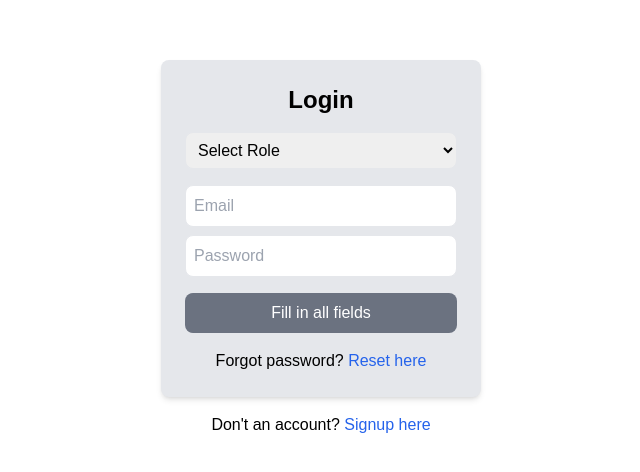
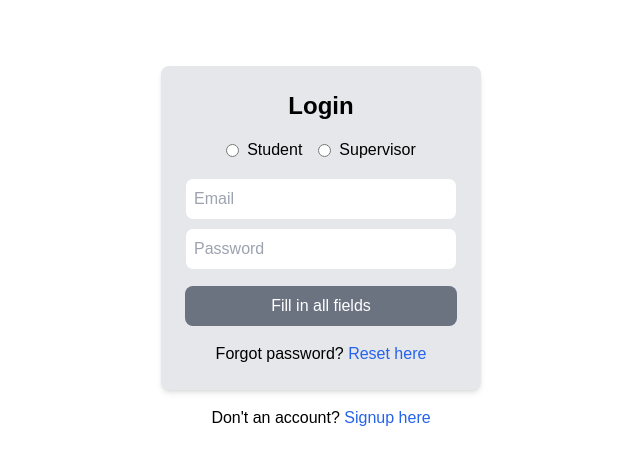
Before and after one commit to Sphe2001/clocking_system, a Next.js app: page / in a window 1280 px wide. Shown: the part 152-624 px from the top of the page, without its empty margins (319-959 px from the left). Built offline with nearby package versions, Linux system fonts and the light colour scheme.

Commit message:
Update page.tsx

```diff
--- a/src/app/page.tsx
+++ b/src/app/page.tsx
@@ -3,7 +3,7 @@ import React, { useEffect, useState } from "react";
 import Link from "next/link";
 import { useRouter } from "next/navigation";
 import axios from "axios";
-import toast, { Toaster } from 'react-hot-toast';
+import toast, { Toaster } from "react-hot-toast";
 
 export default function Home() {
   const router = useRouter();
@@ -26,12 +26,11 @@ export default function Home() {
     try {
       const response = await axios.post("/api/login", user);
       toast.success("Login successful");
-      if(user.role === "student"){
+      if (user.role === "student") {
         router.push("/dashboard");
-      }else if(user.role ==="supervisor"){
+      } else if (user.role === "supervisor") {
         router.push("/dashboard/supervisor");
       }
-
     } catch (error: any) {
       toast.error(error.response?.data?.error || "Login failed");
     } finally {
@@ -49,16 +48,30 @@ export default function Home() {
             Login
           </h2>
 
-          <select
-            className="p-2 mb-4 w-full border rounded-lg text-black focus:outline-none focus:ring-2 focus:ring-blue-500"
-            value={user.role}
-            onChange={(e) => setUser({ ...user, role: e.target.value })}
-            required
-          >
-            <option value="">Select Role</option>
-            <option value="student">Student</option>
-            <option value="supervisor">Supervisor</option>
-          </select>
+          <div className="mb-4 text-black flex justify-center gap-4">
+            <label className="flex items-center gap-2 transition-transform hover:scale-105">
+              <input
+                type="radio"
+                name="role"
+                value="student"
+                checked={user.role === "student"}
+                onChange={(e) => setUser({ ...user, role: e.target.value })}
+                required
+              />
+              Student
+            </label>
+            <label className="flex items-center gap-2 transition-transform hover:scale-105">
+              <input
+                type="radio"
+                name="role"
+                value="supervisor"
+                checked={user.role === "supervisor"}
+                onChange={(e) => setUser({ ...user, role: e.target.value })}
+                required
+              />
+              Supervisor
+            </label>
+          </div>
 
           <input
             type="email"
```
